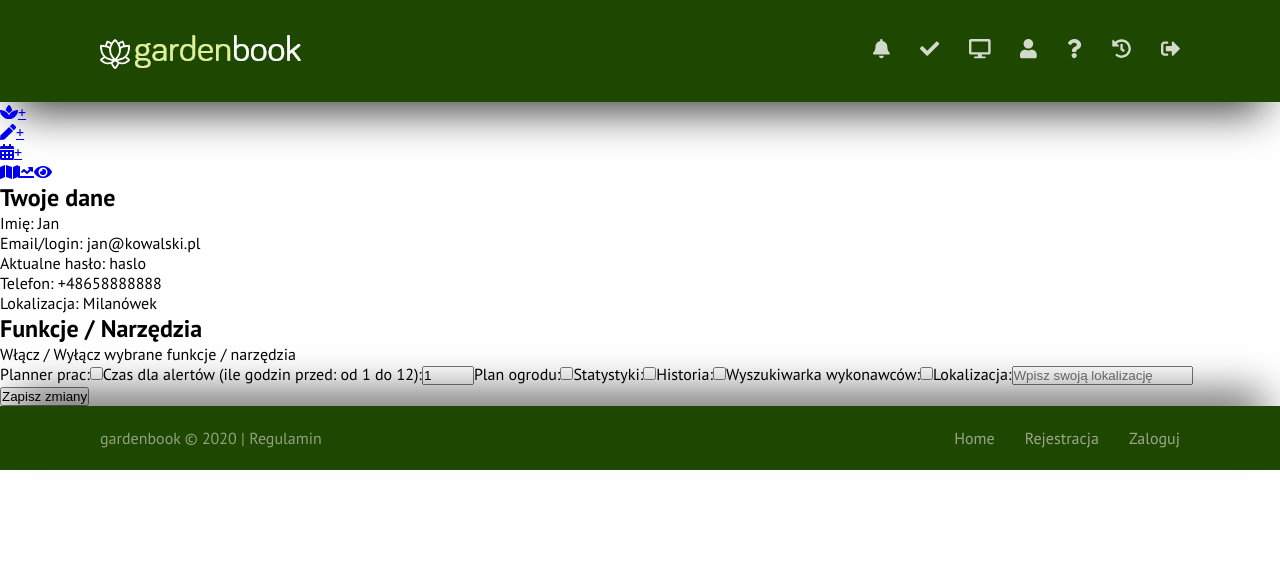
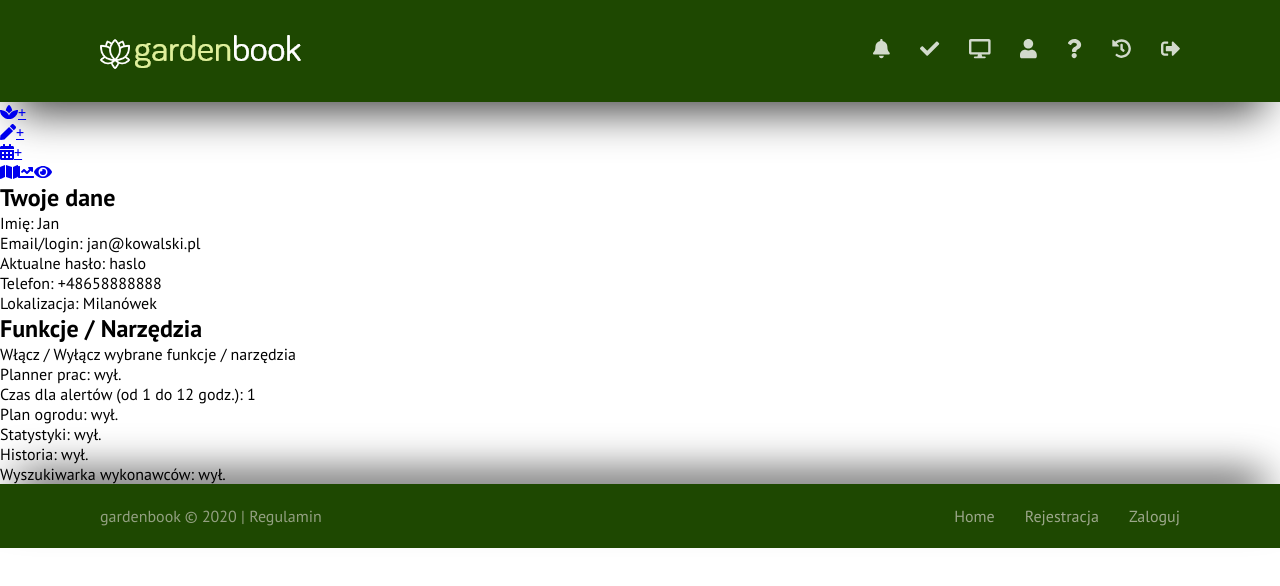
Before and after one commit to hajczek/gardenbook, a React (Create React App) app: page / in a window 1280 px wide. Shown: the top 586 px of the page. Built offline with nearby package versions, Linux system fonts and the light colour scheme.

Commit message:
Added functionality for display settings on user account from global data in AccountUserFunctionsBox component

```diff
--- a/src/components/AccountUser/AccountUserFunctionsBox.js
+++ b/src/components/AccountUser/AccountUserFunctionsBox.js
@@ -1,92 +1,32 @@
-import React, { useState } from "react";
+import React, { useContext } from "react";
+import { GlobalContext } from "../../context/GlobalState";
 
 const AccountUserFunctionsBox = () => {
-  const [workPlanner, setWorkPlanner] = useState(false);
-  const [alertTime, setAlertTime] = useState(1);
-  const [gardenPlan, setGardenPlan] = useState(false);
-  const [gardenStatistic, setGardenStatistic] = useState(false);
-  const [gardenHistory, setGardenHistory] = useState(false);
-  const [searchWorkers, setSearchWorkers] = useState(false);
-  const [localization, setLocalization] = useState("");
-
-  /* Needed functionality:
-    1. onSubmit() - send to database options setted by user
-  */
-
-  function onSubmit(e) {
-    console.log(workPlanner);
-    console.log(alertTime);
-    console.log(gardenPlan);
-    console.log(gardenStatistic);
-    console.log(gardenHistory);
-    console.log(searchWorkers);
-    console.log(localization);
-
-    e.preventDefault();
-  }
-
+  const { userData } = useContext(GlobalContext);
   return (
-    <form id="user-functions" onSubmit={onSubmit}>
+    <div>
       <h2>Funkcje / Narzędzia</h2>
       <p>Włącz / Wyłącz wybrane funkcje / narzędzia</p>
-      <label htmlFor="work-planner">Planner prac:</label>
-      <input
-        name="work-planner"
-        type="checkbox"
-        checked={workPlanner}
-        onChange={(e) => setWorkPlanner(e.target.value)}
-      />
-      <label htmlFor="alert-time">
-        Czas dla alertów (ile godzin przed: od 1 do 12):
-      </label>
-      <input
-        name="alert-time"
-        type="number"
-        min="1"
-        max="12"
-        value={alertTime}
-        onChange={(e) => setAlertTime(e.target.value)}
-      />
-      <label htmlFor="garden-plan">Plan ogrodu:</label>
-      <input
-        name="garden-plan"
-        type="checkbox"
-        checked={gardenPlan}
-        onChange={(e) => setGardenPlan(e.target.value)}
-      />
-      <label htmlFor="garden-statistic">Statystyki:</label>
-      <input
-        name="garden-statistic"
-        type="checkbox"
-        checked={gardenStatistic}
-        onChange={(e) => setGardenStatistic(e.target.value)}
-      />
-      <label htmlFor="garden-history">Historia:</label>
-      <input
-        name="garden-history"
-        type="checkbox"
-        checked={gardenHistory}
-        onChange={(e) => setGardenHistory(e.target.value)}
-      />
-      <label htmlFor="search-workers">Wyszukiwarka wykonawców:</label>
-      <input
-        name="search-workers"
-        type="checkbox"
-        checked={searchWorkers}
-        onChange={(e) => setSearchWorkers(e.target.value)}
-      />
 
-      <label htmlFor="localizaion">Lokalizacja:</label>
-      <input
-        name="localizaion"
-        type="text"
-        value={localization}
-        onChange={(e) => setLocalization(e.target.value)}
-        placeholder="Wpisz swoją lokalizację"
-      />
-
-      <button id="functions-btn">Zapisz zmiany</button>
-    </form>
+      {userData.map((data) => (
+        <p>
+          Planner prac:{" "}
+          {data.accountSets.workPlanner === false ? "wył." : "wł."}
+          <br />
+          Czas dla alertów (od 1 do 12 godz.): {data.accountSets.alertTime}
+          <br />
+          Plan ogrodu: {data.accountSets.gardenPlan === false ? "wył." : "wł."}
+          <br />
+          Statystyki:{" "}
+          {data.accountSets.gardenStatistic === false ? "wył." : "wł."}
+          <br />
+          Historia: {data.accountSets.gardenHistory === false ? "wył." : "wł."}
+          <br />
+          Wyszukiwarka wykonawców:{" "}
+          {data.accountSets.searchWorkers === false ? "wył." : "wł."}
+        </p>
+      ))}
+    </div>
   );
 };
 
```
Also changed, not shown: src/components/AccountUser/_AccountUserFunctionsBox.js (added, +93 -0 lines).
